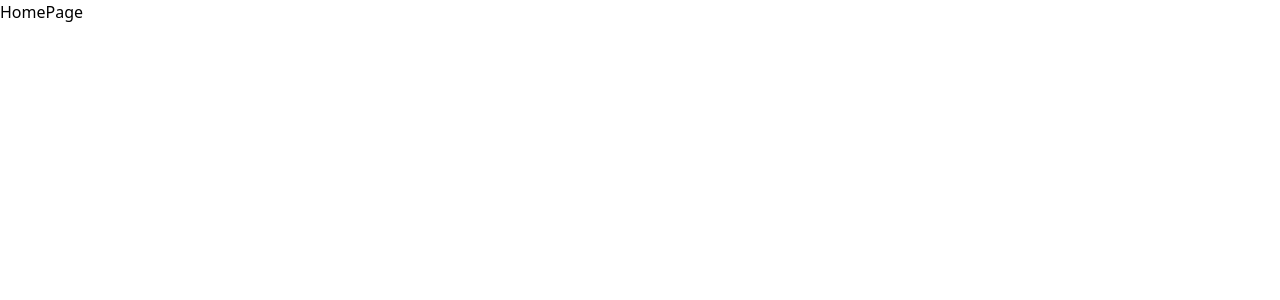
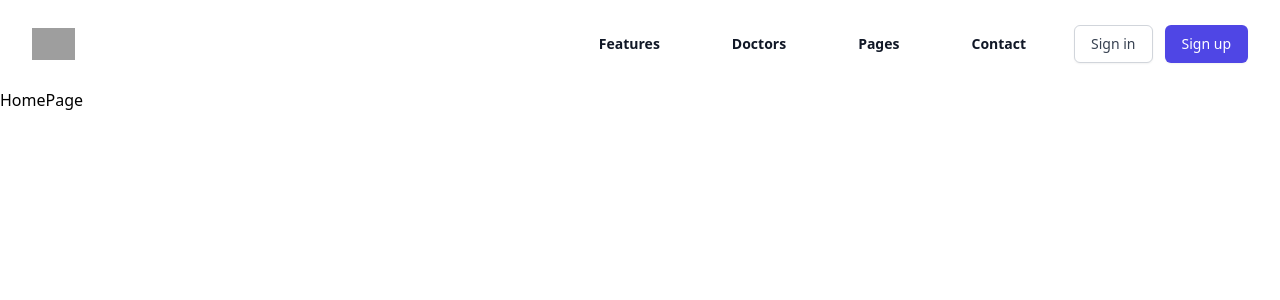
Before and after one commit to samergh1/padsy, a React (Vite) app: page / in a window 1280 px wide. Shown: the top 300 px of the page. Built offline with nearby package versions, Linux system fonts and the light colour scheme; grey boxes are pictures that could not be loaded.

Commit message:
nav bar created

```diff
--- a/package.json
+++ b/package.json
@@ -9,7 +9,12 @@
     "preview": "vite preview"
   },
   "dependencies": {
+    "@headlessui/react": "^1.7.12",
+    "@heroicons/react": "^2.0.16",
+    "@iconscout/react-unicons": "^1.1.6",
     "firebase": "^9.17.1",
+    "headlessui": "^0.0.0",
+    "heroicons": "^2.0.16",
     "react": "^18.2.0",
     "react-dom": "^18.2.0",
     "react-router-dom": "^6.8.1"
--- a/src/constants/urls.js
+++ b/src/constants/urls.js
@@ -1,3 +1,3 @@
-export const HomePageUrl = "/";
+export const LandingPageUrl = "/";
 export const RegisterPageUrl = "/register";
 export const LoginPageUrl = "/login";
--- a/src/main.jsx
+++ b/src/main.jsx
@@ -1,11 +1,12 @@
 import React from 'react'
 import ReactDOM from 'react-dom/client'
-import { HomePageUrl, RegisterPageUrl, LoginPageUrl } from "./constants/urls"
+import { LandingPageUrl, RegisterPageUrl, LoginPageUrl } from "./constants/urls"
 import { Routes, Route, BrowserRouter } from "react-router-dom";
-import { HomePage } from "./pages/HomePage/HomePage"
+import { LandingPage } from "./pages/LandingPage/LandingPage"
 import { RegisterPage } from "./pages/RegisterPage/RegisterPage"
 import { LoginPage } from "./pages/LoginPage/LoginPage"
-import { firestore } from "./firebase/config"
+// import { firestore } from "./firebase/config"
+
 import './index.css'
 
 ReactDOM.createRoot(document.getElementById('root')).render(
@@ -13,7 +14,7 @@
     <BrowserRouter>
       <Routes>
 
-        <Route path={HomePageUrl} element={<HomePage/>} />
+        <Route path={LandingPageUrl} element={<LandingPage/>} />
         <Route path={RegisterPageUrl} element={<RegisterPage/>} />
         <Route path={LoginPageUrl} element={<LoginPage/>} />
 
--- a/src/pages/HomePage/HomePage.jsx
+++ /dev/null
@@ -1,8 +0,0 @@
-import React from 'react';
-import styles from "./HomePage.module.css";
-
-export function HomePage() {
-  return (
-    <h1 className={styles.title}>HomePage</h1>
-  )
-}
--- a/src/pages/HomePage/HomePage.module.css
+++ /dev/null
@@ -1,9 +0,0 @@
-* {
-    box-sizing: border-box;
-    padding: 0;
-    margin: 0;
-}
-
-title {
-    font-size: 50px;
-}
--- /dev/null
+++ b/src/pages/LandingPage/LandingPage.jsx
@@ -0,0 +1,13 @@
+import { useState } from 'react'
+import { NavBar } from './components/NavBar/NavBar'
+
+export function LandingPage() {
+  const [mobileMenuOpen, setMobileMenuOpen] = useState(false)
+
+  return (
+    <>
+    <NavBar/>
+    <h1>HomePage</h1>
+    </>
+  )
+}
--- /dev/null
+++ b/src/pages/LandingPage/components/NavBar/NavBar.jsx
@@ -0,0 +1,121 @@
+import { useState } from 'react'
+import { Dialog } from '@headlessui/react'
+import { UilBars, UilTimes } from '@iconscout/react-unicons'
+
+export function NavBar() {
+  const [mobileMenuOpen, setMobileMenuOpen] = useState(false)
+
+  return (
+    <header className="bg-white">
+      <nav className="mx-auto flex max-w-7xl items-center justify-between p-6 lg:px-8" aria-label="Global">
+        {/* Company's Logo */}
+        <div className="flex lg:flex-1">
+          <a href="#" className="-m-1.5 p-1.5">
+            <span className="sr-only">Your Company</span>
+            <img className="h-8 w-auto" src="https://tailwindui.com/img/logos/mark.svg?color=indigo&shade=600" alt="" />
+          </a>
+        </div>
+        {/* Mobile Menu */}
+        <div className="flex lg:hidden">
+          <button
+            type="button"
+            className="-m-2.5 inline-flex items-center justify-center rounded-md p-2.5 text-gray-700"
+            onClick={() => setMobileMenuOpen(true)}
+          >
+            <span className="sr-only">Open main menu</span>
+            <UilBars className="h-6 w-6 text-black" aria-hidden="true" />
+          </button>
+        </div>
+        {/* Landing Page Parts */}
+        <div className="hidden lg:flex lg:gap-x-12">
+          <a href="#" className="text-sm py-2 px-3 block rounded-lg font-semibold leading-6 text-gray-900 hover:bg-gray-50">
+            Features
+          </a>
+          <a href="#" className="text-sm py-2 px-3 block rounded-lg font-semibold leading-6 text-gray-900 hover:bg-gray-50">
+            Doctors
+          </a>
+          <a href="#" className="text-sm py-2 px-3 block rounded-lg font-semibold leading-6 text-gray-900 hover:bg-gray-50">
+            Pages
+          </a>
+          <a href="#" className="text-sm py-2 px-3 block rounded-lg font-semibold leading-6 text-gray-900 hover:bg-gray-50">
+            Contact
+          </a>
+        </div>
+        {/* Authentication Buttons */}
+        <div className="hidden ml-6 lg:flex">
+          <span class="ml-3 sm:block">
+            <button type="button" class="inline-flex items-center rounded-md border border-gray-300 bg-white px-4 py-2 text-sm font-medium text-gray-700 shadow-sm hover:bg-gray-50 focus:outline-none focus:ring-2 focus:ring-indigo-500 focus:ring-offset-2">
+              Sign in
+            </button>
+          </span>
+          <span class="sm:ml-3">
+            <button type="button" class="inline-flex items-center rounded-md border border-transparent bg-indigo-600 px-4 py-2 text-sm font-medium text-white shadow-sm hover:bg-indigo-700 focus:outline-none focus:ring-2 focus:ring-indigo-500 focus:ring-offset-2">
+              Sign up
+            </button>
+          </span>
+        </div>
+      </nav>
+
+      {/* Hamburger Menu */}
+      <Dialog as="div" className="lg:hidden" open={mobileMenuOpen} onClose={setMobileMenuOpen}>
+        <div className="fixed inset-0 z-10" />
+        <Dialog.Panel className="fixed inset-y-0 right-0 z-10 w-full overflow-y-auto bg-white px-6 py-6 sm:max-w-sm sm:ring-1 sm:ring-gray-900/10">
+          <button
+                type="button"
+                className="-m-2.5 rounded-md p-2.5 text-gray-700"
+                onClick={() => setMobileMenuOpen(false)}
+              >
+                <span className="sr-only">Close menu</span>
+                <UilTimes className="h-6 w-6" aria-hidden="true" />
+          </button>
+          <div className="mt-6 flow-root">
+            <div className="-my-6 divide-y divide-gray-500/10">
+              {/* Landing Page Parts */}
+              <div className="space-y-2 py-6">
+                <a
+                  href="#"
+                  className="-mx-3 block rounded-lg py-2 px-3 text-base font-semibold leading-7 text-gray-900 hover:bg-gray-50"
+                >
+                  Features
+                </a>
+                <a
+                  href="#"
+                  className="-mx-3 block rounded-lg py-2 px-3 text-base font-semibold leading-7 text-gray-900 hover:bg-gray-50"
+                >
+                  Doctors
+                </a>
+                <a
+                  href="#"
+                  className="-mx-3 block rounded-lg py-2 px-3 text-base font-semibold leading-7 text-gray-900 hover:bg-gray-50"
+                >
+                  Pages
+                </a>
+                <a
+                  href="#"
+                  className="-mx-3 block rounded-lg py-2 px-3 text-base font-semibold leading-7 text-gray-900 hover:bg-gray-50"
+                >
+                  Contact
+                </a>
+              </div>
+              {/* Authentication Buttons */}
+              <div className="space-y-2 py-6">
+                <a
+                    href="#"
+                    className="-mx-3 bg-indigo-600 hover:bg-indigo-700 block rounded-lg py-2.5 px-3 text-base font-semibold leading-7 text-white"
+                  >
+                    Sign up
+                </a>
+                <a
+                  href="#"
+                  className="-mx-3 block rounded-lg py-2.5 px-3 text-base font-semibold leading-7 text-gray-900 hover:bg-gray-50"
+                >
+                  Sign in
+                </a>
+              </div>
+            </div>
+          </div>
+        </Dialog.Panel>
+      </Dialog>
+    </header>
+  )
+}
```
Also changed, not shown: 1 other file (tests, documents, lock files or other folders).
